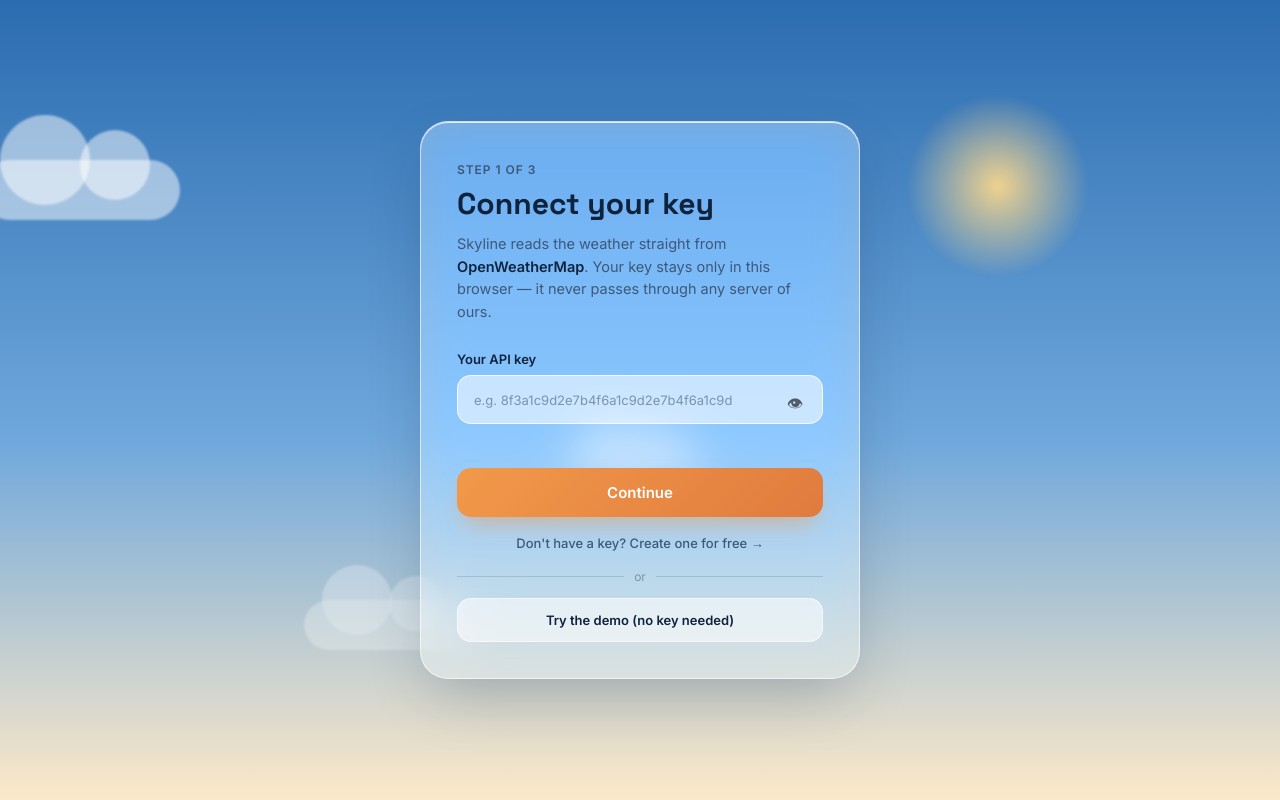
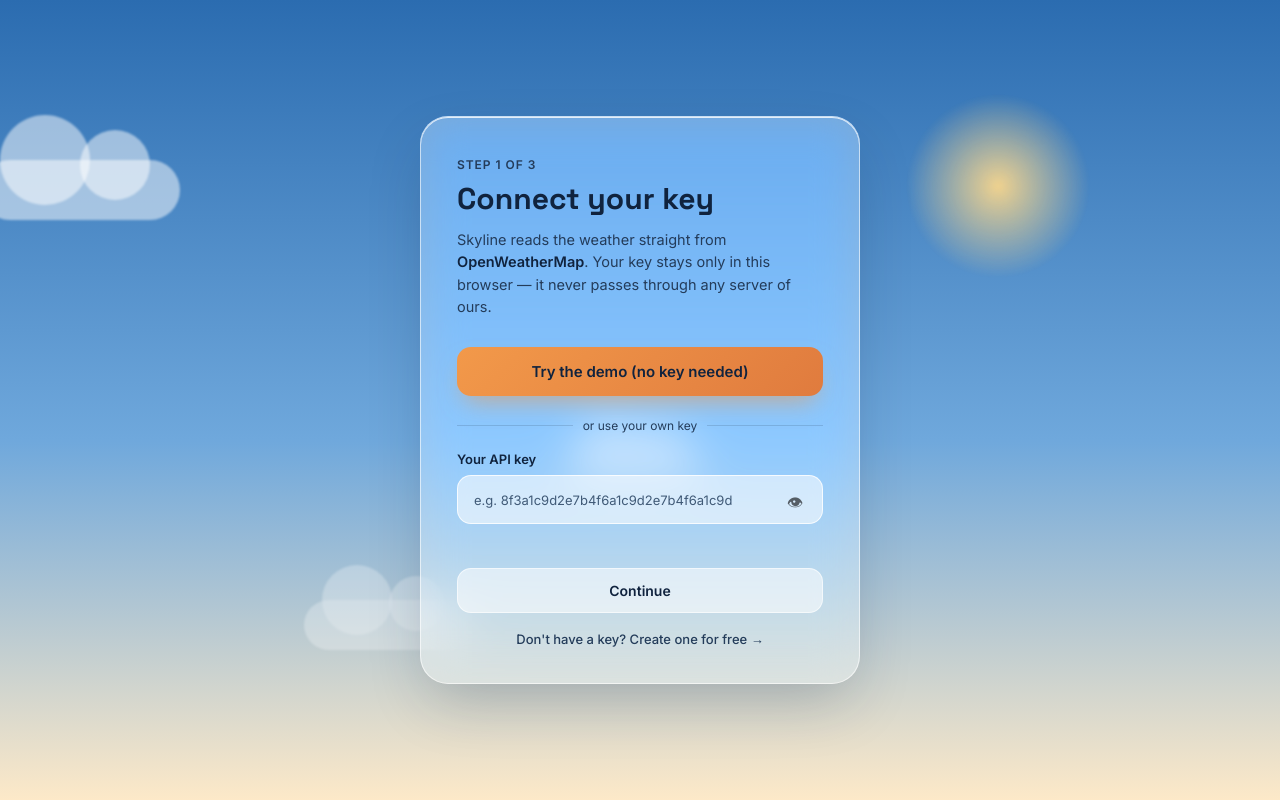
Before and after one commit to AlexandraMoldovan95/skyline-weather, a plain HTML site: page index.html in a window 1280 px wide. Drawn offline with Linux system fonts and the light colour scheme.

Commit message:
login: demo as the main orange button, text contrast up to WCAG AA
The demo now comes first as the orange button, with "or use your own key" and the
key form below; "Continue" is the quieter glass button.

Contrast, measured on the real pixels (the cards are glass over the sky):
- secondary and tertiary text darkened (they were 2-3.5:1, now about 4.8:1 or more);
- dark text on the orange buttons instead of white (white was about 2.3:1);
- the "Sample data" tag is an orange pill with dark text (orange text was about 1.2:1);
- error text darker red (it was about 3.4:1, now 5.1-6.3:1);
- the "Create one for free" link no longer turns orange on hover.

Co-Authored-By: Claude Opus 5.5 <noreply@anthropic.com>

```diff
--- a/index.html
+++ b/index.html
@@ -33,8 +33,10 @@
   --sun-glow: #FFD98A;
 
   --ink-900: #10233E;      /* main text, near-black blue */
-  --ink-600: #3E5878;      /* secondary text */
-  --ink-400: #7B93AD;      /* tertiary text / placeholder */
+  /* 600 and 400 darkened after measuring the real pixels: on the glass cards
+     the old values gave 2-3.5:1. Now about 4.8:1 or more (WCAG AA is 4.5:1). */
+  --ink-600: #243C5A;      /* secondary text */
+  --ink-400: #405A77;      /* tertiary text / placeholder */
 
   --glass-fill: rgba(255, 255, 255, 0.34);
   --glass-fill-strong: rgba(255, 255, 255, 0.55);
@@ -42,7 +44,7 @@
   --glass-shadow: rgba(16, 35, 62, 0.25);
 
   --accent: #F2994A;       /* sunset orange, used sparingly */
-  --error: #C0392B;
+  --error: #7F1D12;        /* dark red: #C0392B measured about 3.4:1 on the glass */
 
   --font-display: 'Space Grotesk', sans-serif;
   --font-body: 'Inter', sans-serif;
@@ -311,10 +313,11 @@ body {
   border: none;
 }
 
+/* Dark text on the orange: white on this orange was about 2.3:1. */
 .btn--primary {
   margin-top: 18px;
   padding: 15px;
-  color: #fff;
+  color: var(--ink-900);
   background: linear-gradient(135deg, var(--accent), #E07B3E);
   box-shadow: 0 12px 24px -8px rgba(242, 153, 74, 0.6);
 }
@@ -349,8 +352,9 @@ body {
   text-decoration: none;
 }
 
+/* Darker on hover, not orange: orange text on the blue glass was unreadable. */
 .form__hint-link:hover {
-  color: var(--accent);
+  color: var(--ink-900);
   text-decoration: underline;
 }
 
@@ -483,7 +487,7 @@ body {
   display: inline-flex;
   align-items: center;
   gap: 8px;
-  color: #fff;
+  color: var(--ink-900);
   background: linear-gradient(135deg, var(--accent), #E07B3E);
   box-shadow: 0 12px 24px -8px rgba(242, 153, 74, 0.6);
 }
@@ -706,9 +710,9 @@ body {
   display: flex;
   align-items: center;
   gap: 10px;
-  margin: 18px 0 2px;
+  margin: 22px 0 18px;
   font-size: 12px;
-  color: var(--ink-400);
+  color: var(--ink-600);
 }
 
 .demo-divider::before,
@@ -719,13 +723,20 @@ body {
   background: rgba(16, 35, 62, 0.15);
 }
 
+/* The demo comes first, as the orange main button: a visitor without a key
+   can look around right away. "Continue" with a key is the quieter button. */
 .btn--demo {
   width: 100%;
-  margin-top: 14px;
-  padding: 13px;
+  margin-top: 0;
   display: flex;
   align-items: center;
   justify-content: center;
+}
+
+.btn--continue {
+  margin-top: 18px;
+  padding: 13px;
+  font-size: 14px;
 }
 
 .demo-banner {
@@ -756,13 +767,18 @@ body {
   display: none;
 }
 
+/* An orange pill with dark text: orange text on the glass card was about 1.2:1. */
 .weather-card__demo-tag {
+  display: inline-block;
   margin: -2px 0 14px;
+  padding: 3px 9px;
   font-size: 11px;
   font-weight: 700;
   letter-spacing: 0.04em;
   text-transform: uppercase;
-  color: var(--accent);
+  color: var(--ink-900);
+  background: var(--accent);
+  border-radius: 999px;
 }
 
 /* ============================================
@@ -826,6 +842,9 @@ body {
         Your key stays only in this browser — it never passes through any server of ours.
       </p>
 
+      <button type="button" id="try-demo-btn" class="btn btn--primary btn--demo">Try the demo (no key needed)</button>
+      <div class="demo-divider"><span>or use your own key</span></div>
+
       <form id="login-form" class="form" novalidate>
         <label for="api-key" class="form__label">Your API key</label>
         <input
@@ -840,7 +859,7 @@ body {
 
         <p id="form-error" class="form__error" role="alert"></p>
 
-        <button type="submit" class="btn btn--primary">Continue</button>
+        <button type="submit" class="btn btn--ghost btn--continue">Continue</button>
 
         <a
           href="https://home.openweathermap.org/users/sign_up"
@@ -851,9 +870,6 @@ body {
           Don't have a key? Create one for free →
         </a>
       </form>
-
-      <div class="demo-divider"><span>or</span></div>
-      <button type="button" id="try-demo-btn" class="btn btn--ghost btn--demo">Try the demo (no key needed)</button>
     </div>
   </main>
 
```
